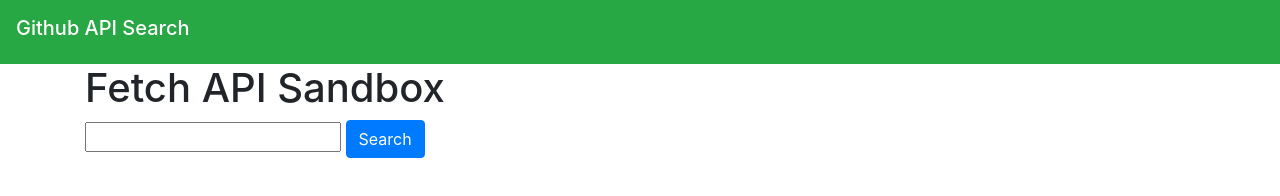
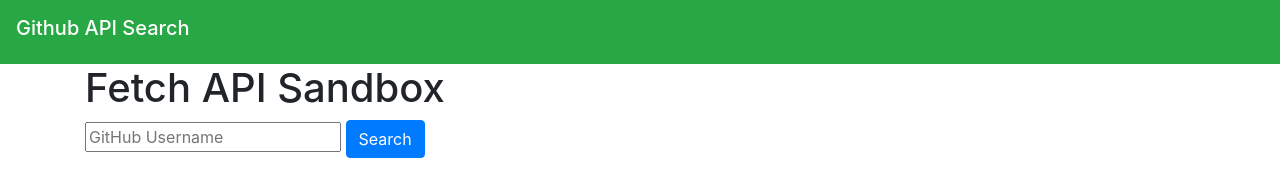
Before and after one commit to AfeezGL/hello-fetch, a plain HTML site: page index.html in a window 1280 px wide. Drawn offline with nearby package versions, Linux system fonts and the light colour scheme.

Commit message:
Update index.html

```diff
--- a/index.html
+++ b/index.html
@@ -14,7 +14,7 @@
     <div class="container">
         <h1>Fetch API Sandbox</h1>
         <form action="" class="mb-3">
-            <input type="text" id="searchQuery">
+            <input type="text" id="searchQuery"placeholder="GitHub Username">
             <button class="btn btn-primary" id="search">Search</button>
         </form>
         <div id="output"></div>
```
